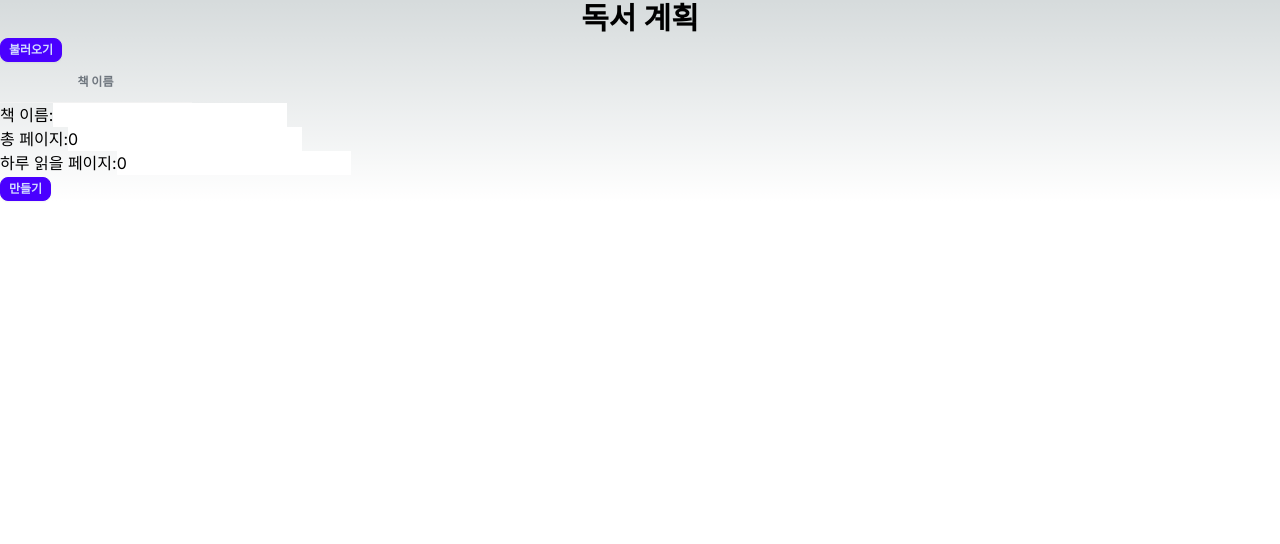
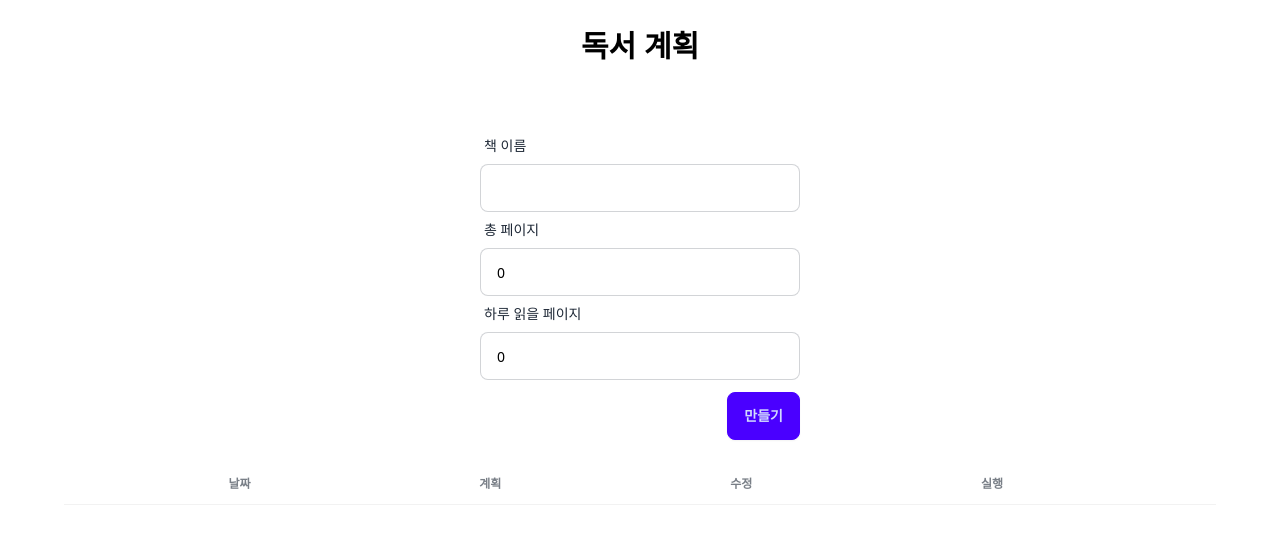
Before and after one commit to keenager/book-schedule, a Next.js app: page / in a window 1280 px wide. Shown: the top 544 px of the page. Built offline with nearby package versions, Linux system fonts and the light colour scheme.

Commit message:
style 개선

```diff
--- a/src/app/components/BookList.tsx
+++ b/src/app/components/BookList.tsx
@@ -23,7 +23,7 @@ export default function BookList({
   };
 
   return (
-    <div className="w-48 overflow-x-auto">
+    <section className="book-list my-6 w-48 overflow-x-auto">
       <table className="table">
         <thead>
           <tr>
@@ -44,6 +44,6 @@ export default function BookList({
           ))}
         </tbody>
       </table>
-    </div>
+    </section>
   );
 }
--- a/src/app/components/ScheduleDetail.tsx
+++ b/src/app/components/ScheduleDetail.tsx
@@ -50,11 +50,20 @@ export default function ScheduleDetail({
   };
 
   return (
-    <>
-      {isValidPlan && (
-        <div>{`<총 ${totalPage}페이지, 하루 ${dailyPage}페이지>`}</div>
-      )}
-      <div>
+    <section className="schedule-detail my-3">
+      {isValidPlan && <Goal totalPage={totalPage} dailyPage={dailyPage} />}
+      <div className="schedule-table my-3 overflow-x-auto">
+        <table className="table table-zebra">
+          <thead>
+            <tr>
+              <th></th>
+              <th>날짜</th>
+              <th>계획</th>
+              <th>수정</th>
+              <th>실행</th>
+            </tr>
+          </thead>
+          <tbody>
             {list.map((d, i) => (
               <ScheduleItem
                 key={i}
@@ -65,13 +74,45 @@ export default function ScheduleDetail({
                 idx={i}
               />
             ))}
+          </tbody>
+        </table>
       </div>
       {isValidPlan && (
-        <button className="btn btn-xs btn-primary" onClick={saveHandler}>
+        <div className="flex justify-end">
+          <button
+            className="btn btn-sm lg:btn-md btn-primary"
+            onClick={saveHandler}
+          >
             저장
           </button>
+        </div>
       )}
-    </>
+    </section>
+  );
+}
+
+function Goal({
+  totalPage,
+  dailyPage,
+}: {
+  totalPage: number;
+  dailyPage: number;
+}) {
+  return (
+    <div className="your-goal my-3 flex justify-center">
+      <div className="stats shadow">
+        <div className="stat place-items-center">
+          <div className="stat-title">전체</div>
+          <div className="stat-value">{totalPage}</div>
+          <div className="stat-desc">page</div>
+        </div>
+        <div className="stat place-items-center">
+          <div className="stat-title">하루</div>
+          <div className="stat-value text-secondary">{dailyPage}</div>
+          <div className="stat-desc text-secondary">page</div>
+        </div>
+      </div>
+    </div>
   );
 }
 
@@ -100,29 +141,48 @@ function ScheduleItem({
       (before.pagePlanModified === plan.totalPage &&
         before.pageExecute === undefined))
       ? ""
-      : `수정된 계획 ${pagePlanModified}`;
+      : pagePlanModified;
 
-  const executePart =
-    pageExecute !== undefined && pageExecute > 0 ? (
-      `실행 ${pageExecute}`
-    ) : before?.pageExecute === plan.totalPage ? (
-      ""
-    ) : (
-      <>
-        실행{" "}
+  const recalcForm = (
     <form onSubmit={recalc.bind(null, before, idx)}>
-          <input type="number" name="pageExecute" className="w-2/3" />
+      <input
+        type="number"
+        name="pageExecute"
+        className="input input-bordered input-sm lg:input-md w-full max-w-20"
+      />
       <button className="btn btn-xs btn-primary">다시 계산</button>
     </form>
-      </>
   );
+  //TODO: 이 부분 해결하기.
+  const executePart = !(before || pageExecute)
+    ? recalcForm
+    : !before && pageExecute
+    ? pageExecute
+    : before && !pageExecute
+    ? recalcForm
+    : before && pageExecute
+    ? pageExecute
+    : // : pageExecute !== undefined && pageExecute > 0
+      // ? pageExecute
+      // : before.pageExecute === undefined || before.pageExecute < plan.totalPage
+      // ? recalcForm
+      // : before.pagePlanModified === plan.totalPage
+      // ? ""
+      "";
 
   return (
-    <div className="grid grid-cols-4 gap-1">
-      <span>날짜 {date}</span>
-      <span>계획 {pagePlanOrigin}</span>
-      <span>{modifyPart}</span>
-      <span>{executePart}</span>
-    </div>
+    // <div className="grid grid-cols-4 gap-1">
+    //   <span>날짜 {date}</span>
+    //   <span>계획 {pagePlanOrigin}</span>
+    //   <span>{modifyPart}</span>
+    //   <span>{executePart}</span>
+    // </div>
+    <tr>
+      <th>{idx + 1}</th>
+      <td>{date}</td>
+      <td>{pagePlanOrigin}</td>
+      <td>{modifyPart}</td>
+      <td>{executePart}</td>
+    </tr>
   );
 }
--- a/src/app/components/ScheduleForm.tsx
+++ b/src/app/components/ScheduleForm.tsx
@@ -34,41 +34,52 @@ export default function ScheduleForm({
   };
 
   return (
-    <form id="myForm" onSubmit={createHandler}>
-      <div>
-        <label>
-          책 이름:
+    <section className="schedule-form">
+      <form
+        id="myForm"
+        className="lg:flex lg:flex-col lg:items-center "
+        onSubmit={createHandler}
+      >
+        <label className="form-control w-full max-w-xs">
+          <div className="label">
+            <span className="label-text">책 이름</span>
+          </div>
           <input
             type="text"
+            className="input input-bordered input-sm lg:input-md w-full max-w-xs"
             name="title"
             value={plan.title}
             onChange={changeHandler.bind(null, "title")}
           />
         </label>
-      </div>
-      <div>
-        <label>
-          총 페이지:
+        <label className="form-control w-full max-w-xs">
+          <div className="label">
+            <span className="label-text">총 페이지</span>
+          </div>
           <input
             type="number"
+            className="input input-bordered input-sm lg:input-md w-full max-w-xs"
             name="totalPage"
             value={plan.totalPage}
             onChange={changeHandler.bind(null, "totalPage")}
           />
         </label>
-      </div>
-      <div>
-        <label>
-          하루 읽을 페이지:
+        <label className="form-control w-full max-w-xs">
+          <div className="label">
+            <span className="label-text">하루 읽을 페이지</span>
+          </div>
           <input
             type="number"
+            className="input input-bordered input-sm lg:input-md w-full max-w-xs"
             name="dailyPage"
             value={plan.dailyPage}
             onChange={changeHandler.bind(null, "dailyPage")}
           />
         </label>
-      </div>
-      <button className="btn btn-xs btn-primary">만들기</button>
-    </form>
+        <div className="flex justify-end my-3 w-full max-w-xs">
+          <button className="btn btn-sm lg:btn-md btn-primary">만들기</button>
+        </div>
+      </form>
+    </section>
   );
 }
--- a/src/app/components/ScheduleWrapper.tsx
+++ b/src/app/components/ScheduleWrapper.tsx
@@ -1,5 +1,5 @@
 "use client";
-import { useState } from "react";
+import { useEffect, useState } from "react";
 import { DataType, PlanType } from "../types/scheduleTypes";
 import ScheduleForm from "./ScheduleForm";
 import ScheduleDetail from "./ScheduleDetail";
@@ -24,24 +24,24 @@ export default function ScheduleWrapper() {
     scheduleList = createSchedule(plan);
   }
 
-  const loadBooksHandler = () => {
-    const loadedData: DataType = JSON.parse(
-      localStorage.getItem("bookSchedule") ?? "{}",
-    );
+  useEffect(() => {
+    const savedData = localStorage.getItem("bookSchedule");
+    if (savedData) {
+      const loadedData: DataType = JSON.parse(savedData);
       setSavedBooks(Object.keys(loadedData));
-  };
+    }
+  }, []);
 
   return (
     <>
-      <button className="btn btn-xs btn-primary" onClick={loadBooksHandler}>
-        불러오기
-      </button>
+      {savedBooks.length > 0 && (
         <BookList
           list={savedBooks}
           updatePlan={setPlan}
           updateList={setLoadedList}
           updateLoading={setIsLoading}
         />
+      )}
       <ScheduleForm
         plan={plan}
         updatePlan={setPlan}
--- a/src/app/layout.tsx
+++ b/src/app/layout.tsx
@@ -1,22 +1,29 @@
-import './globals.css'
-import type { Metadata } from 'next'
-import { Inter } from 'next/font/google'
+import "./globals.css";
+import type { Metadata } from "next";
+import { Inter } from "next/font/google";
 
-const inter = Inter({ subsets: ['latin'] })
+const inter = Inter({ subsets: ["latin"] });
 
 export const metadata: Metadata = {
-  title: 'Create Next App',
-  description: 'Generated by create next app',
-}
+  title: "Book Schedule App",
+  description: "Developed to help you keep track of your reading.",
+};
 
 export default function RootLayout({
   children,
 }: {
-  children: React.ReactNode
+  children: React.ReactNode;
 }) {
   return (
-    <html lang="en">
-      <body className={inter.className}>{children}</body>
+    <html lang="ko">
+      <body className="h-screen bg-white dark:bg-gray-900">
+        <header className="pt-7">
+          <h1 className="text-3xl font-bold text-center">독서 계획</h1>
+        </header>
+        <main className="bg-white dark:bg-gray-900 p-8 lg:p-16">
+          {children}
+        </main>
+      </body>
     </html>
-  )
+  );
 }
--- a/src/app/page.tsx
+++ b/src/app/page.tsx
@@ -2,9 +2,8 @@ import ScheduleWrapper from "./components/ScheduleWrapper";
 
 export default function Home() {
   return (
-    <div>
-      <h1 className="text-3xl font-bold text-center">독서 계획</h1>
+    <>
       <ScheduleWrapper />
-    </div>
+    </>
   );
 }
```
Lines whose indentation alone changed are shown as unchanged.
